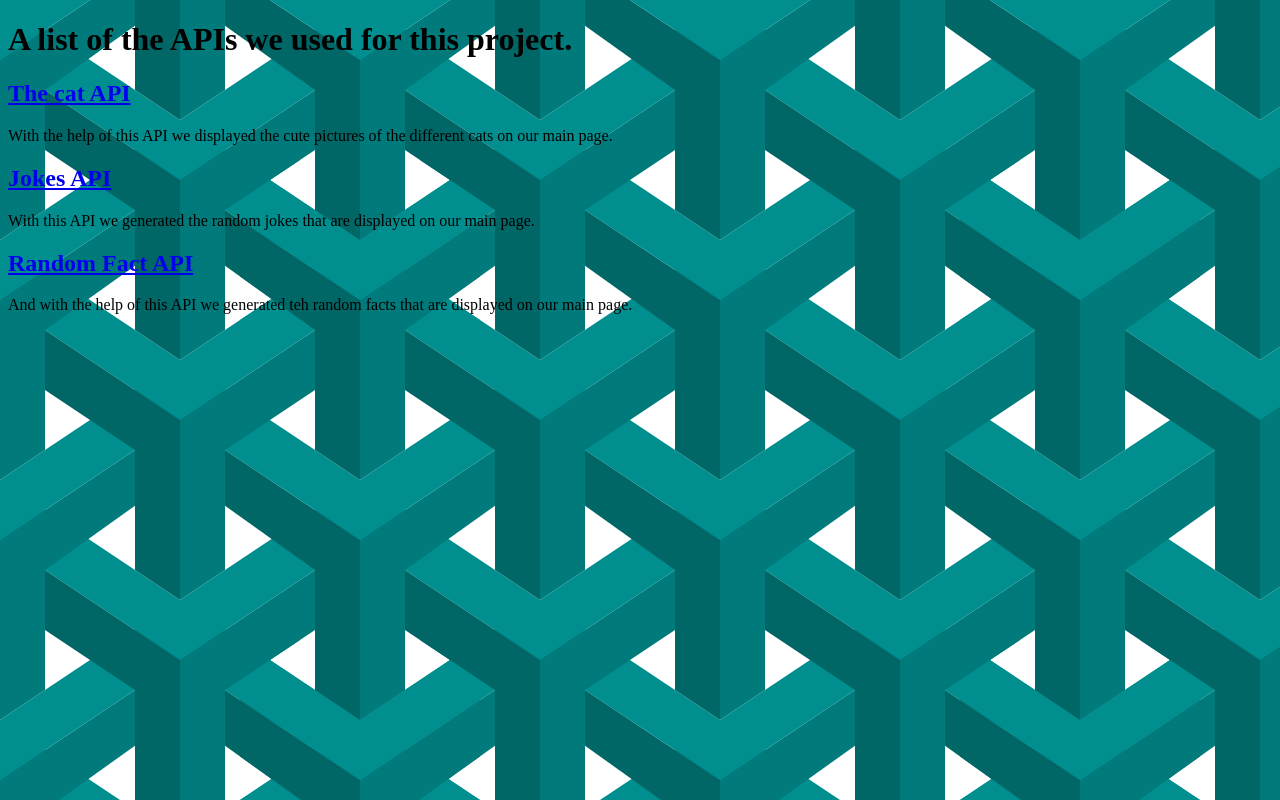
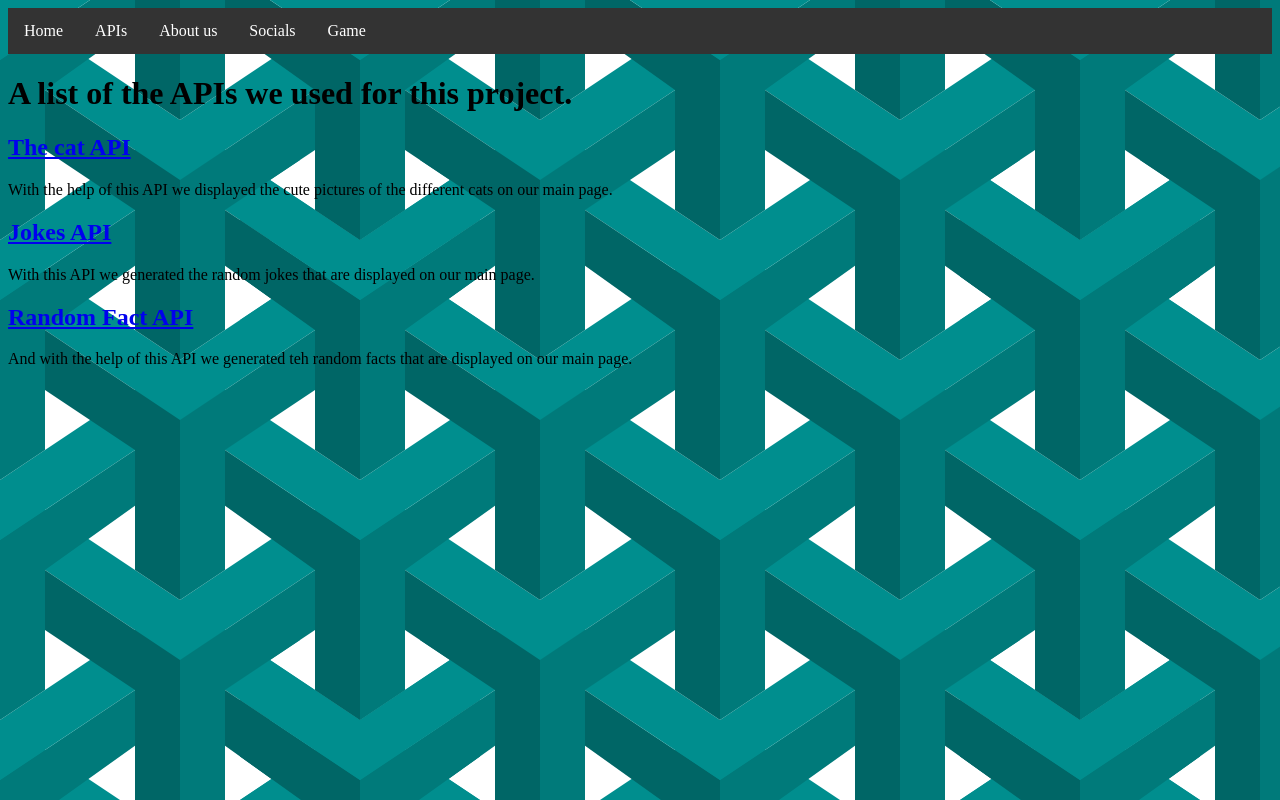
Before and after one commit to PatricCaviezel/Catjokes2, a plain HTML site: page apis.html in a window 1280 px wide. Drawn offline with Linux system fonts and the light colour scheme.

Commit message:
added navbar

```diff
--- a/apis.html
+++ b/apis.html
@@ -1,5 +1,6 @@
 <!DOCTYPE html>
 <html lang="en">
+
 <head>
     <meta charset="UTF-8">
     <meta http-equiv="X-UA-Compatible" content="IE=edge">
@@ -7,7 +8,15 @@
     <link rel="stylesheet" href="styles.css">
     <title>APIs</title>
 </head>
+
 <body>
+    <ul>
+        <li><a href="index.html">Home</a></li>
+        <li><a href="apis.html">APIs</a></li>
+        <li><a href="AboutUs.html">About us</a></li>
+        <li><a href="Socials.html">Socials</a></li>
+        <li><a href="/Cat-Game/game.html">Game</a></li>
+    </ul>
     <h1>A list of the APIs we used for this project.</h1>
     <a href="https://thecatapi.com/">
         <h2>The cat API</h2>
@@ -22,4 +31,5 @@
     </a>
     <p>And with the help of this API we generated teh random facts that are displayed on our main page.</p>
 </body>
+
 </html>
```
